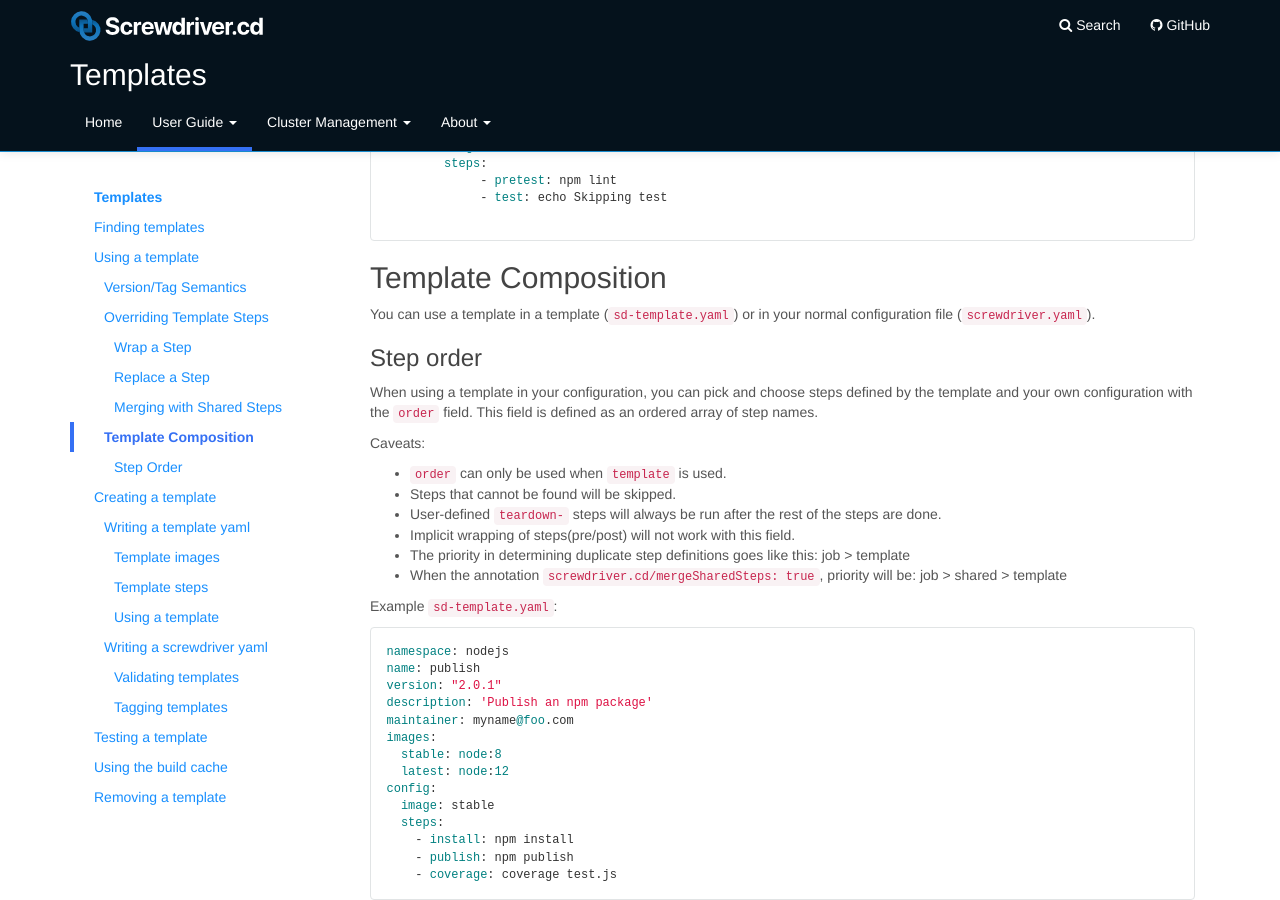
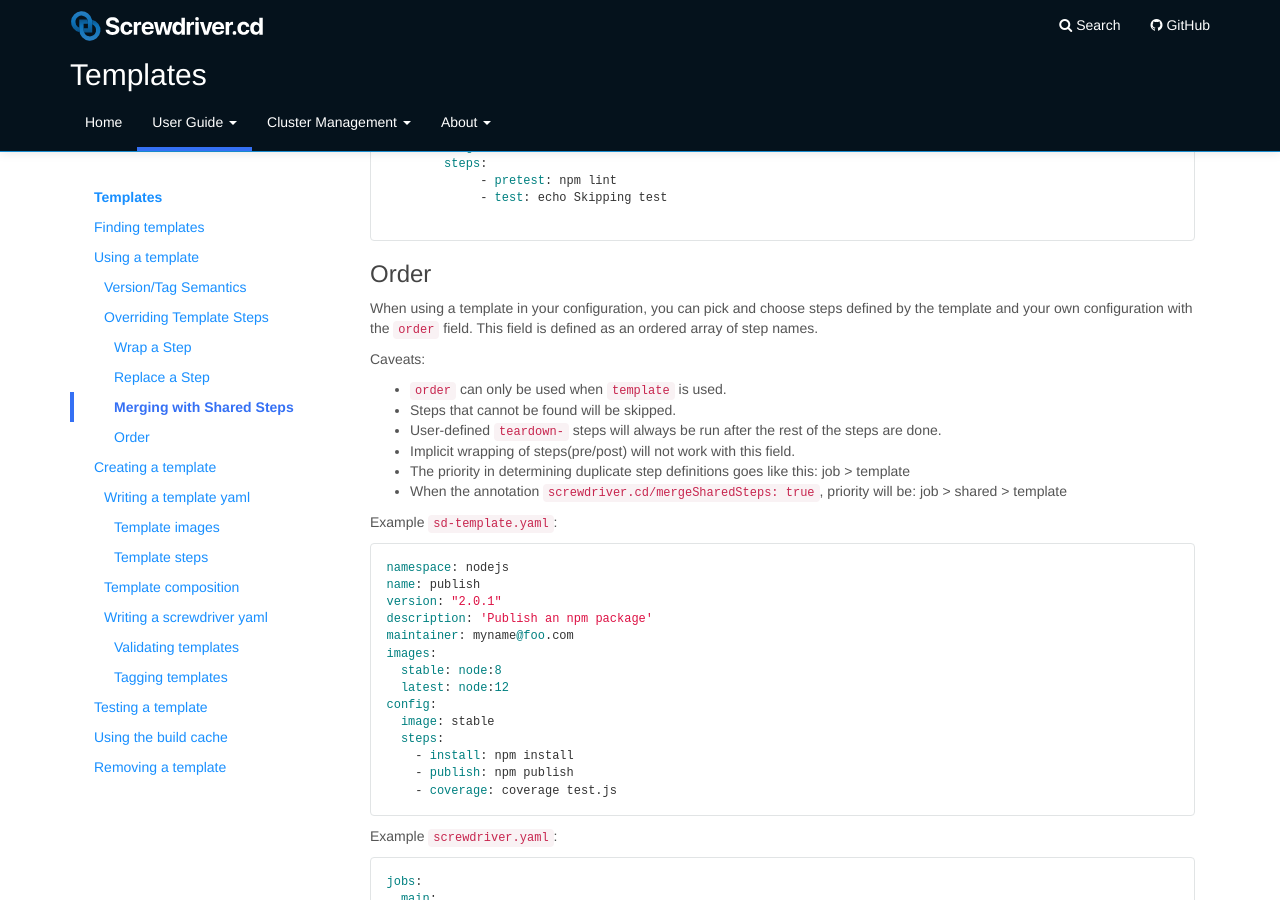
Before and after one commit to screwdriver-cd/guide, a Jekyll site: the page built from docs/user-guide/templates.md, in a window 1280 px wide and 900 px high, scrolled down 4013 px. Built offline with Jekyll 4.4.1, drawn with Linux system fonts in a browser that asks for light colours; some of the changed text lies outside the part shown.

Commit message:
fix: TOC

````diff
--- a/docs/user-guide/templates.md
+++ b/docs/user-guide/templates.md
@@ -25,10 +25,7 @@ toc:
     - title: Merging with Shared Steps
       url: "#merging-with-shared-steps"
       subitem: level-2
-    - title: Template Composition
-      url: "#template-composition"
-      subitem: true
-    - title: Step Order
+    - title: Order
       url: "#step-order"
       subitem: level-2
     - title: Creating a template
@@ -42,9 +39,9 @@ toc:
     - title: Template steps
       url: "#template-steps"
       subitem: level-2
-    - title: Using a template
-      url: "#using-a-template"
-      subitem: level-2
+    - title: Template composition
+      url: "#template-composition"
+      subitem: true
     - title: Writing a screwdriver yaml
       url: "#writing-a-screwdriveryaml"
       subitem: true
@@ -244,10 +241,7 @@ jobs:
 
 ```
 
-## Template Composition
-You can use a template in a template (`sd-template.yaml`) or in your normal configuration file (`screwdriver.yaml`).
-
-### Step order
+### Order
 When using a template in your configuration, you can pick and choose steps defined by the template and your own configuration with the `order` field. This field is defined as an ordered array of step names.
 
 Caveats:
@@ -381,7 +375,7 @@ jobs:
 ```
 It becomes unclear whether the user was trying to override `preinstall` or wrap `install`.
 
-#### Using a template
+### Template Composition
 You can also use a template in the `config` section of an `sd-template.yaml` file.
 
 See [template composition](#template-composition) in using a template section.
````
